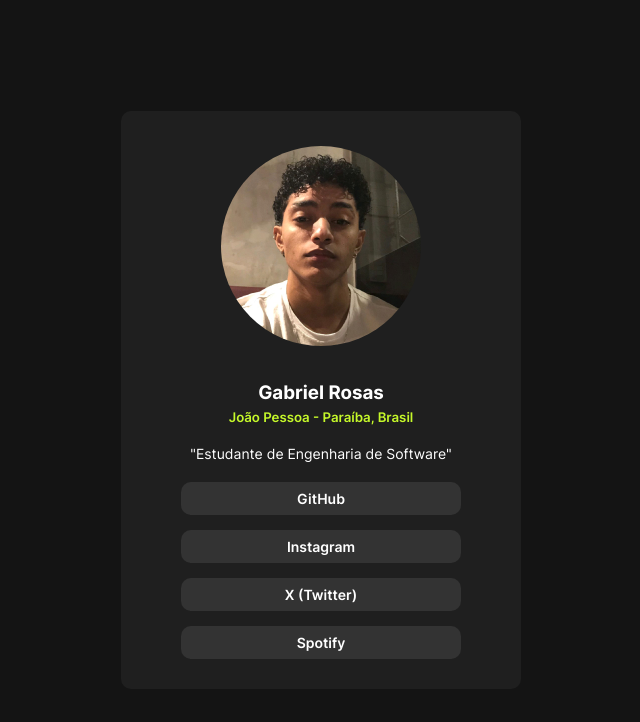
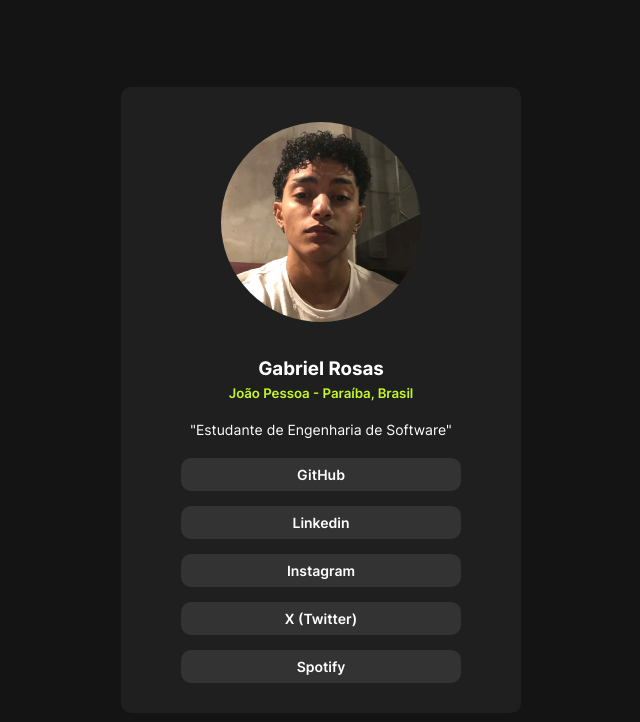
Before and after one commit to devgabrielrosas/Social-links-profile, a plain HTML site: page index.html in a window 1280 px wide. Shown: the whole page, without its empty margins (319-959 px from the left). Drawn offline with Linux system fonts and the light colour scheme.

Commit message:
Update index.html

```diff
--- a/index.html
+++ b/index.html
@@ -17,6 +17,8 @@
             <div class="links">
                 <a href="https://github.com/devgabrielrosas" target="_blank" type="external">GitHub</a>
 
+                <a href="https://www.linkedin.com/in/devgabrielrosas/" target="_blank" type="external">Linkedin</a>
+
                 <a href="https://www.instagram.com/_rosasgabriel/" target="_blank" type="external">Instagram</a>
 
                 <a href="https://x.com/_rosasgabriel" target="_blank" type="external">X (Twitter)</a>
```
